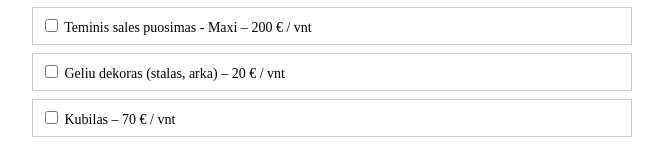
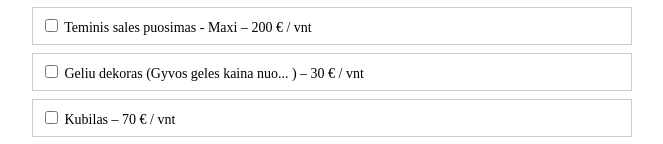
Before and after one commit to aukseeskua/Sodybosskaiciuokle2025, a React (Vite) app: page / in a window 1280 px wide. Shown: the part 905-1049 px from the top of the page, without its empty margins (308-971 px from the left). Built offline with nearby package versions, Linux system fonts and the light colour scheme.

Commit message:
Update App.jsx

```diff
--- a/src/App.jsx
+++ b/src/App.jsx
@@ -21,7 +21,7 @@ const servicesList = [
   { name: 'Teminis sales puosimas - Mini', price: 50 },
   { name: 'Teminis sales puosimas - Midi', price: 100 },
   { name: 'Teminis sales puosimas - Maxi', price: 200 },
-  { name: 'Geliu dekoras (stalas, arka)', price: 20 },
+  { name: 'Geliu dekoras (Gyvos geles kaina nuo... )', price: 30 },
   { name: 'Kubilas', price: 70 },
   { name: 'Dzakuzi', price: 100 },
   { name: 'Pirtis', price: 50 },
```
